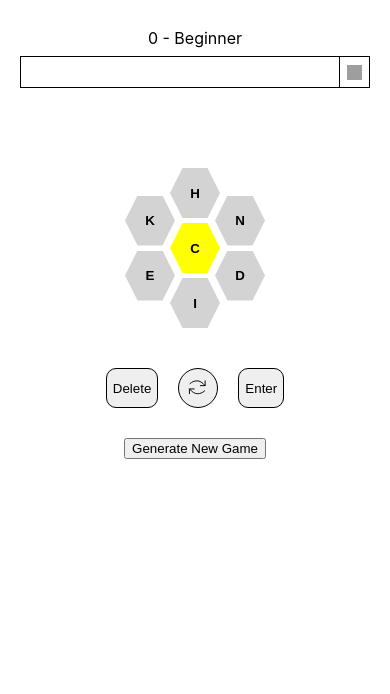
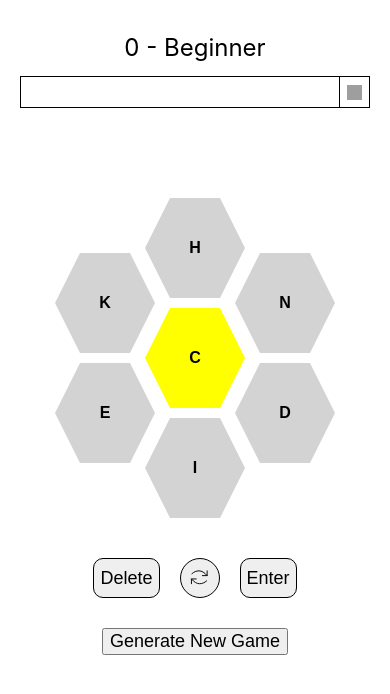
Before and after one commit to mechcar/SB, a React app in the folder sb/: page / in a window 390 px wide. Built offline with nearby package versions, Linux system fonts and the light colour scheme; grey boxes are pictures that could not be loaded.

Commit message:
Mobile styling

```diff
--- a/sb/src/index.css
+++ b/sb/src/index.css
@@ -1,5 +1,14 @@
 html {
 	font-size: 10px;
+}
+
+:root {
+	/* desktop is 4 times larger than mobile */
+	--top-offset: 2.75rem;
+	--side-offset: 4.5rem;
+	--min-height: 16rem;
+	--max-width: 14rem;
+	--multiplier: 3;
 }
 
 body {
@@ -10,6 +19,7 @@ body {
 	-webkit-font-smoothing: antialiased;
 	-moz-osx-font-smoothing: grayscale;
 	transition: 0.3s ease all;
+	font-size: calc(0.6rem * var(--multiplier));
 }
 
 code {
@@ -27,8 +37,7 @@ code {
 p,
 .date,
 .score {
-	font-size: 2rem;
-	line-height: 1;
+	line-height: 1.5;
 }
 
 article {
@@ -139,7 +148,6 @@ button:hover {
 }
 
 .found-words_detailed p {
-	font-size: 1.6rem;
 	text-transform: capitalize;
 	width: calc((100% - 5rem) / 4);
 	flex: 0 0 2rem;
@@ -151,14 +159,14 @@ button:hover {
 }
 
 .word {
-	min-height: 2rem;
-	padding: 3rem;
+	min-height: calc(8rem / var(--multiplier));
+	padding: calc(1.25rem * var(--multiplier));
 }
 
 .word p {
 	margin: 0;
-	font-size: 2rem;
 	text-transform: uppercase;
+	font-size: calc(1rem * var(--multiplier));
 }
 
 .letters-containers {
@@ -172,8 +180,8 @@ button:hover {
 	align-items: center;
 	justify-content: center;
 	position: relative;
-	min-height: 16rem;
-	max-width: 14rem;
+	min-height: calc(var(--min-height) * var(--multiplier));
+	max-width: calc(var(--max-width) * var(--multiplier));
 	margin: 0 auto;
 	padding: 0;
 }
@@ -183,46 +191,42 @@ button:hover {
 	background-color: lightgray;
 	position: absolute;
 	border: none;
-	height: 5rem;
-	width: 5rem;
+	height: calc(5rem * var(--multiplier));
+	width: calc(5rem * var(--multiplier));
 	clip-path: polygon(25% 0%, 75% 0%, 100% 50%, 75% 100%, 25% 100%, 0% 50%);
 	padding: 0;
 	font-weight: 600;
 	text-transform: uppercase;
-}
-
-:root {
-	--top-offset: 2.75rem;
-	--side-offset: 4.5rem;
+	font-size: calc(0.8rem * var(--multiplier));
 }
 
 .letters .p1 {
 	top: 0;
-	left: var(--side-offset);
+	left: calc(var(--side-offset) * var(--multiplier));
 }
 
 .letters .p2 {
-	top: var(--top-offset);
+	top: calc(var(--top-offset) * var(--multiplier));
 	left: 0;
 }
 
 .letters .p3 {
-	top: var(--top-offset);
+	top: calc(var(--top-offset) * var(--multiplier));
 	right: 0;
 }
 
 .letters .p4 {
-	bottom: var(--top-offset);
+	bottom: calc(var(--top-offset) * var(--multiplier));
 	left: 0;
 }
 
 .letters .p5 {
 	bottom: 0;
-	left: var(--side-offset);
+	left: calc(var(--side-offset) * var(--multiplier));
 }
 
 .letters .p6 {
-	bottom: var(--top-offset);
+	bottom: calc(var(--top-offset) * var(--multiplier));
 	right: 0;
 }
 
@@ -238,6 +242,7 @@ button:hover {
 .editing button {
 	border-radius: 1rem;
 	border: 0.25px solid;
+	font-size: 1.8rem;
 }
 
 .shuffle-letters button {
@@ -265,6 +270,10 @@ button:hover {
 	padding: 2rem 0;
 	display: flex;
 	justify-content: center;
+}
+
+.new-game button {
+	font-size: 1.8rem;
 }
 
 .info-modal_container {
@@ -300,10 +309,21 @@ button:hover {
 	font-size: 4rem;
 }
 
+@media screen and (max-width: 768px) {
+	:root {
+		--multiplier: 2.5;
+	}
+}
+
 @media screen and (max-width: 480px) {
+	:root {
+		--multiplier: 2;
+	}
+
+	.word p,
 	p,
 	.score {
-		font-size: 1.6rem;
+		font-size: calc(1.2rem * var(--multiplier));
 	}
 
 	.found-words_display button {
@@ -316,7 +336,7 @@ button:hover {
 		height: 1.5rem;
 	}
 	.found-words_detailed-container {
-		top: 3.2rem;
+		top: 4.8rem;
 	}
 	.found-words_detailed {
 		max-height: 60rem;
@@ -329,7 +349,7 @@ button:hover {
 	}
 	.info-modal {
 		margin-top: 20rem;
-		max-width: 20rem;
+		max-width: 30rem;
 	}
 	.info-modal h2 {
 		font-size: 2.4rem;
```
